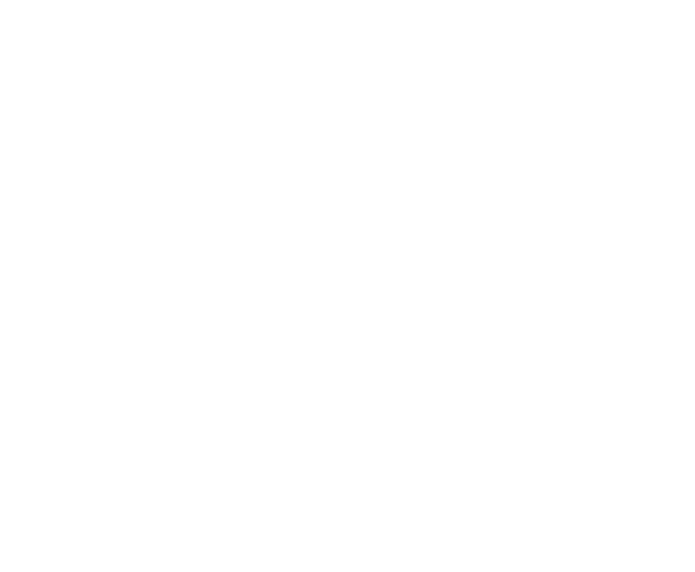
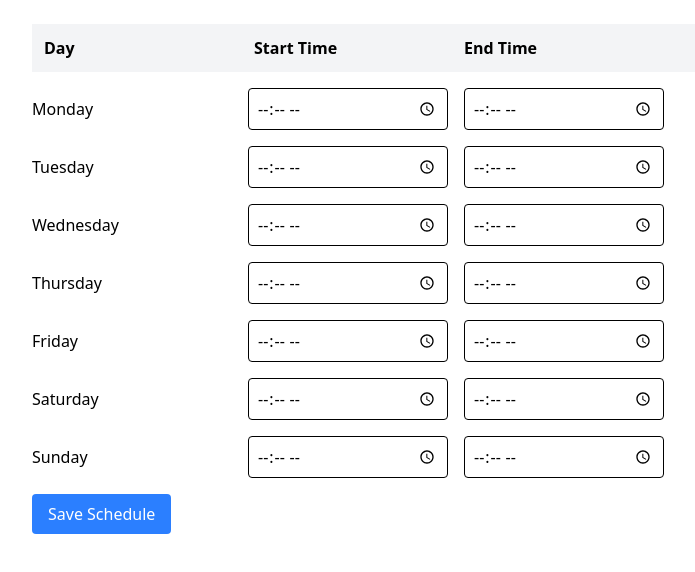
Before and after one commit to NikkiAung/RhinoTime, a React (Vite) app in the folder frontend/: page /session-form in a window 1280 px wide. Before the commit this address had no page. Shown: the top 572 px of the page, without its empty margins (184-879 px from the left). Built offline with nearby package versions, Linux system fonts and the light colour scheme.

Commit message:
develop: time sheet table | front end | successfully

```diff
--- a/frontend/package.json
+++ b/frontend/package.json
@@ -17,6 +17,7 @@
     "@mui/material": "^6.4.4",
     "@tailwindcss/vite": "^4.0.6",
     "axios": "^1.7.9",
+    "daypilot-pro-react": "^0.0.0",
     "react": "^19.0.0",
     "react-dom": "^19.0.0",
     "react-router-dom": "^7.1.5",
--- a/frontend/src/App.jsx
+++ b/frontend/src/App.jsx
@@ -1,10 +1,12 @@
 import { Routes, Route, Navigate } from 'react-router-dom'
 import SignInPage from './pages/SignIn'
+import TutorSessionFrom from './pages/TutorSessionFrom'
 
 function App() {
   return (
     <Routes>
       <Route path="/" element={<SignInPage />} />
+      <Route path="/session-form" element={<TutorSessionFrom />} />
     </Routes>
   )
 }
--- a/frontend/src/contexts/AppContext.jsx
+++ b/frontend/src/contexts/AppContext.jsx
@@ -9,7 +9,9 @@
   const BACKEND_URL = import.meta.env.VITE_BACKEND_URL
   const [token, setToken] = useState(localStorage.getItem('token')?localStorage.getItem('token'):false)
     const value = {
-        BACKEND_URL
+        BACKEND_URL,
+        token,
+        setToken
     }
   return (
     <AppContext.Provider value={value}>
--- a/frontend/src/pages/SignIn.jsx
+++ b/frontend/src/pages/SignIn.jsx
@@ -16,7 +16,7 @@
         if(state === 'Sign Up') {
           e.preventDefault();
           const {data} = await axios.post(BACKEND_URL + '/api/user/register',{name,email,password})
-
+          console.log(data)
           if(data.success) {
             localStorage.setItem('token',data.token)
             setToken(data.token)
@@ -34,13 +34,13 @@
           }
         }
       } catch (error) {
-        toast.error(data.message)
+        toast.error(error.response?.data?.message || 'An error occurred')
       }
     }
 
     useEffect(()=>{
       if(token) {
-        navigate('/')
+        navigate('/session-form')
       }
     },[token])
 
--- /dev/null
+++ b/frontend/src/pages/TutorSessionFrom.jsx
@@ -0,0 +1,74 @@
+import React, { useState } from 'react'
+
+const TutorSessionFrom = () => {
+  const daysOrder = ['Monday', 'Tuesday', 'Wednesday', 'Thursday', 'Friday', 'Saturday', 'Sunday'];
+  const [timeSheet, setTimeSheet] = useState({
+    Monday: { startTime: '', endTime: '' },
+    Tuesday: { startTime: '', endTime: '' },
+    Wednesday: { startTime: '', endTime: '' },
+    Thursday: { startTime: '', endTime: '' },
+    Friday: { startTime: '', endTime: '' },
+    Saturday: { startTime: '', endTime: '' },
+    Sunday: { startTime: '', endTime: '' }
+  });
+
+  const handleTimeChange = (day, field, value) => {
+    setTimeSheet(prev => ({
+      ...prev,
+      [day]: {
+        ...prev[day],
+        [field]: value
+      }
+    }));
+  };
+
+  const handleSubmit = (e) => {
+    e.preventDefault();
+    console.log('Submitted timesheet:', timeSheet);
+    // Here you can handle the submission of the timesheet data
+  };
+
+  return (
+    <div className='max-w-4xl mx-auto p-6'>
+      <form onSubmit={handleSubmit} className='space-y-4'>
+        <div className='grid grid-cols-4 gap-4 bg-gray-100 p-3 font-semibold'>
+          <div>Day</div>
+          <div>Start Time</div>
+          <div>End Time</div>
+          <div></div>
+        </div>
+
+        {daysOrder.map((day) => (
+          <div key={day} className='grid grid-cols-4 gap-4 items-center'>
+            <div className='font-medium'>{day}</div>
+            <input
+              type="time"
+              value={timeSheet[day].startTime}
+              onChange={(e) => handleTimeChange(day, 'startTime', e.target.value)}
+              className='p-2 border rounded focus:outline-none focus:ring-2 focus:ring-blue-500'
+            />
+            <input
+              type="time"
+              value={timeSheet[day].endTime}
+              onChange={(e) => handleTimeChange(day, 'endTime', e.target.value)}
+              className='p-2 border rounded focus:outline-none focus:ring-2 focus:ring-blue-500'
+            />
+            <div className='text-sm text-gray-500'>
+              {timeSheet[day].startTime && timeSheet[day].endTime &&
+                `${timeSheet[day].startTime} - ${timeSheet[day].endTime}`}
+            </div>
+          </div>
+        ))}
+
+        <button
+          type="submit"
+          className='bg-blue-500 text-white px-4 py-2 rounded hover:bg-blue-600 transition-colors'
+        >
+          Save Schedule
+        </button>
+      </form>
+    </div>
+  )
+}
+
+export default TutorSessionFrom
```
Also changed, not shown: 1 other file (tests, documents, lock files or other folders).
